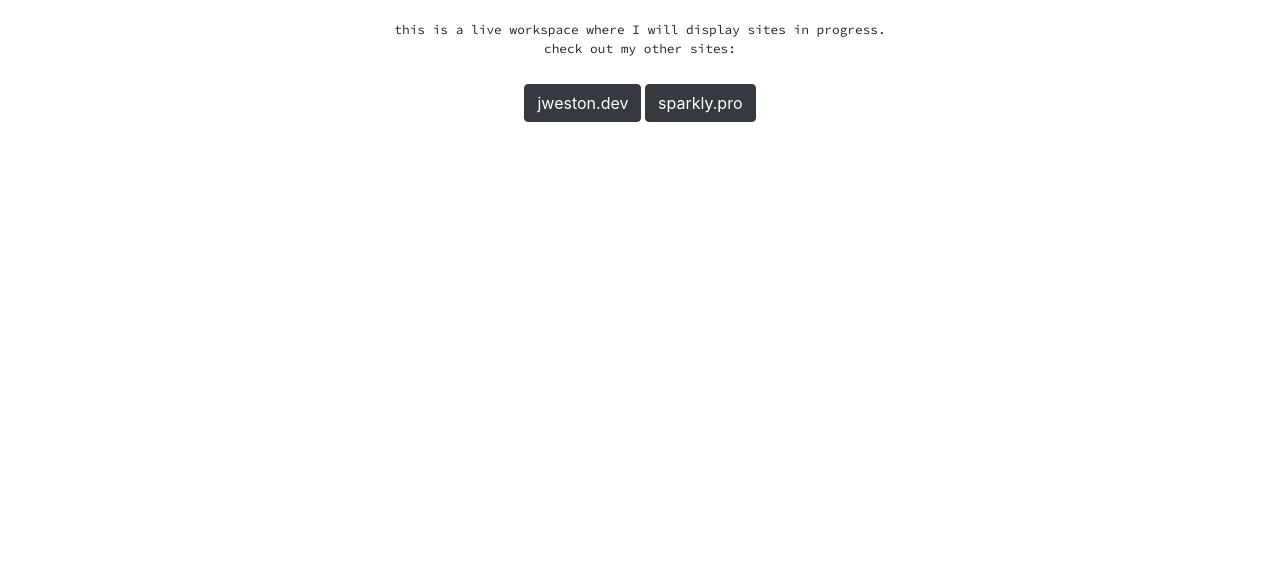
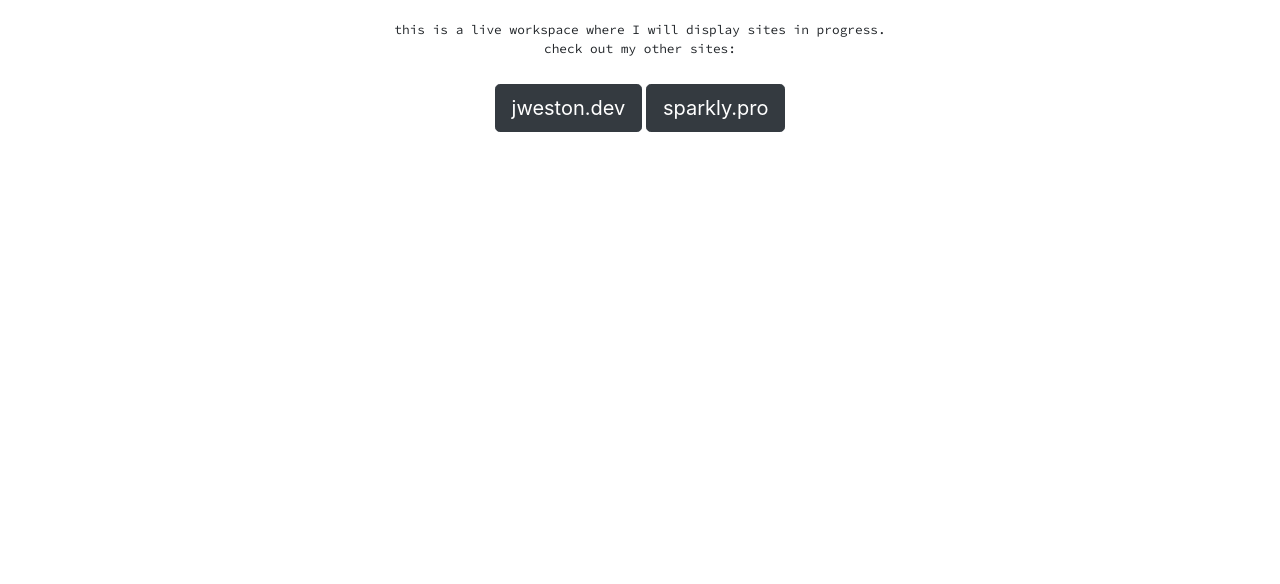
Before and after one commit to Jesster58/jassy_tech_splash, a plain HTML site: page index.html in a window 1280 px wide. Shown: the part 216-800 px from the top of the page. Drawn offline with nearby package versions, Linux system fonts and the light colour scheme.

Commit message:
font and size of buttons

```diff
--- a/index.html
+++ b/index.html
@@ -34,9 +34,9 @@
     check out my other sites: <br>
     </div>
 
-    <div class = "justify-content-center">
-      <a href="https://jweston.dev" role="button" class="btn btn-dark">jweston.dev</a>
-      <a href="https://sparkly.pro" role="button" class="btn btn-dark">sparkly.pro</a>
+    <div class = "justify-content-center" id = "text-block">
+      <a href="https://jweston.dev" role="button" class="btn btn-lg btn-dark">jweston.dev</a>
+      <a href="https://sparkly.pro" role="button" class="btn btn-lg btn-dark">sparkly.pro</a>
     </div>
   </div>
 
```
